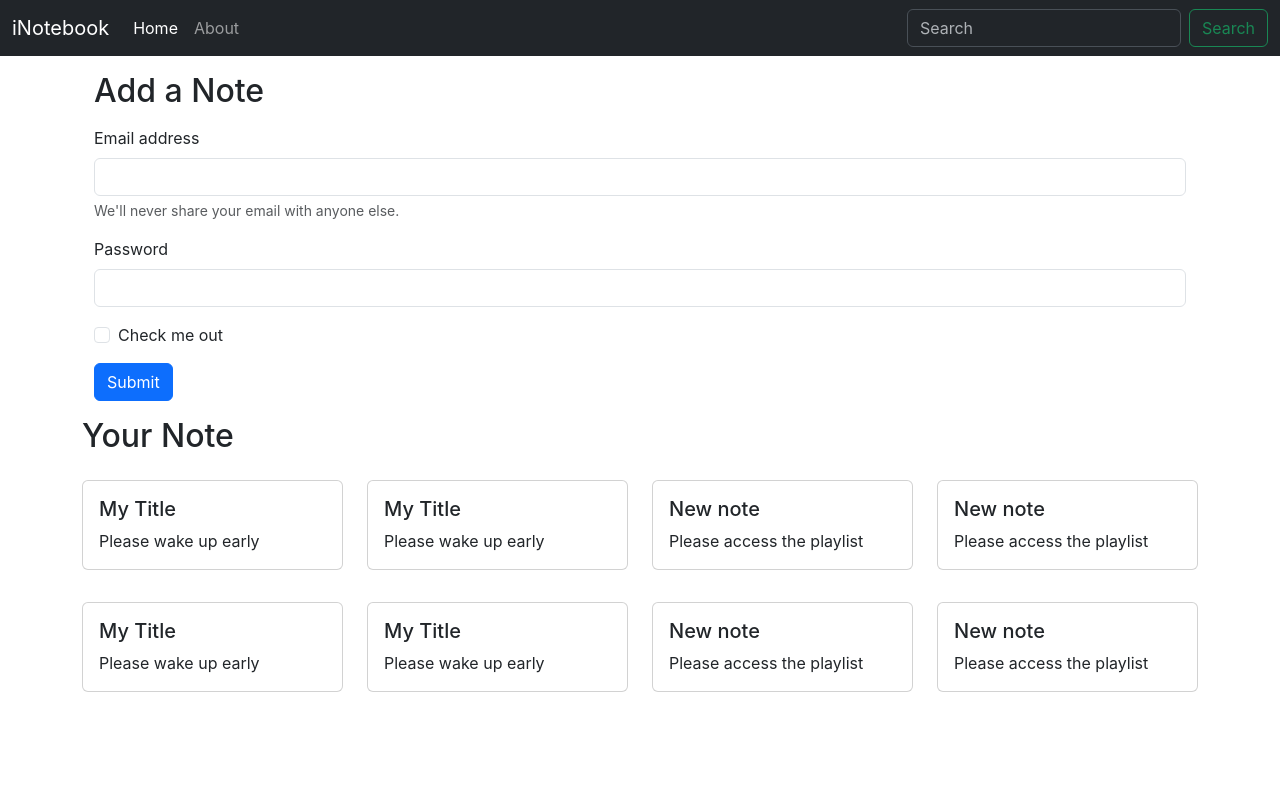
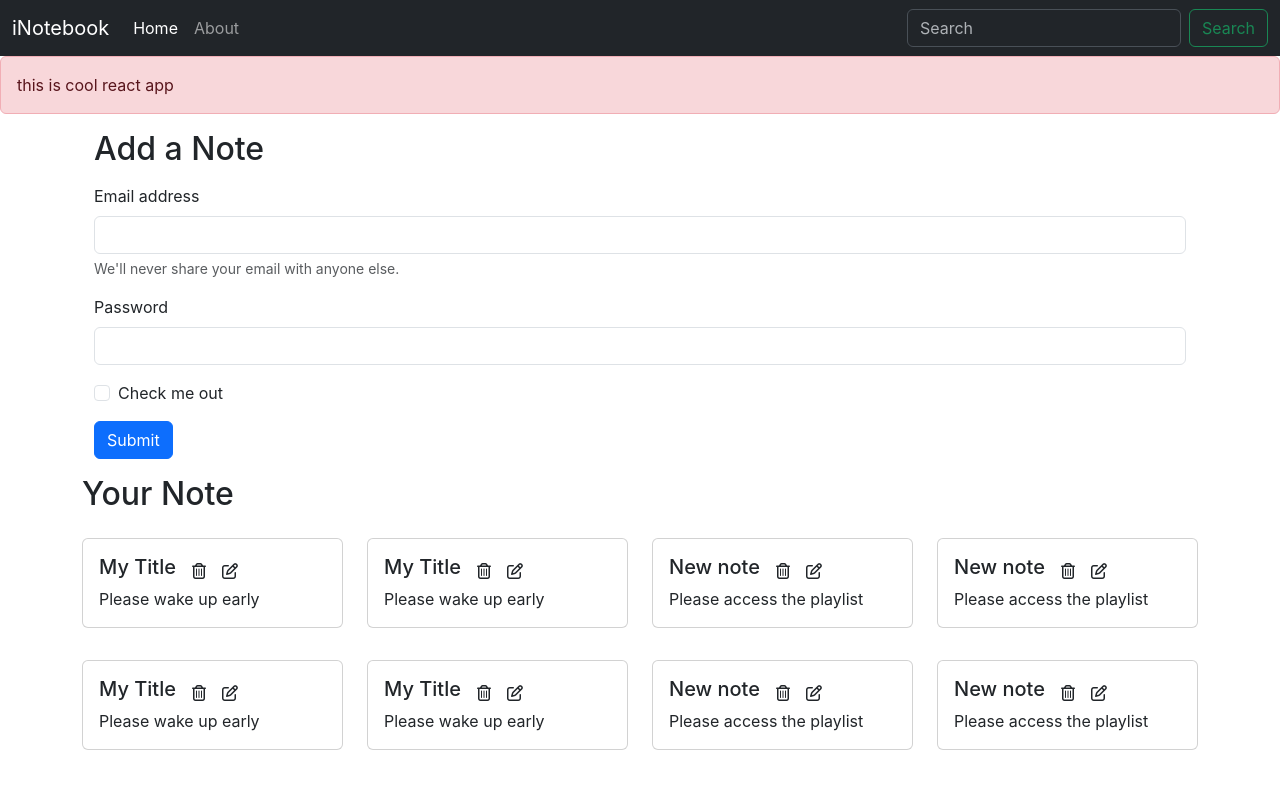
Before and after one commit to imyashsingh/iNoteBook, a React (Create React App) app in the folder clint/: page / in a window 1280 px wide. Shown: the top 788 px of the page. Built offline with nearby package versions, Linux system fonts and the light colour scheme.

Commit message:
added alert in frontend

```diff
--- a/clint/public/index.html
+++ b/clint/public/index.html
@@ -17,6 +17,7 @@
   <body>
     <noscript>You need to enable JavaScript to run this app.</noscript>
     <div id="root"></div>
+    <script src="https://kit.fontawesome.com/8b0d8b160f.js" crossorigin="anonymous"></script>
     <script src="https://cdn.jsdelivr.net/npm/bootstrap@5.3.0-alpha1/dist/js/bootstrap.bundle.min.js" integrity="sha384-w76AqPfDkMBDXo30jS1Sgez6pr3x5MlQ1ZAGC+nuZB+EYdgRZgiwxhTBTkF7CXvN" crossorigin="anonymous"></script>
   </body>
 </html>
--- a/clint/src/App.js
+++ b/clint/src/App.js
@@ -5,12 +5,14 @@ import Navbar from './components/Navbar';
 import Home from './components/Home';
 import About from './components/About';
 import NoteState from './context/notes/NoteState';
+import Alert from './components/Alert';
 
 function App() {
   return (
     <NoteState>
       <BrowserRouter >
         <Navbar/>
+        <Alert message="this is cool react app"/>
         <div className="container">
           <Routes>
             <Route path="/" element={<Home/>}/>
--- /dev/null
+++ b/clint/src/components/Alert.js
@@ -0,0 +1,12 @@
+import React from 'react'
+
+export const Alert = ({message}) => {
+  return (
+    <div class="alert alert-danger" role="alert">
+        {message}
+    </div>
+
+  )
+}
+
+export default Alert;
--- a/clint/src/components/Home.js
+++ b/clint/src/components/Home.js
@@ -10,17 +10,17 @@ const Home = () => {
         <h2>Add a Note</h2>
         <form className='my-3'>
           <div className="mb-3">
-            <label for="exampleInputEmail1" className="form-label">Email address</label>
+            <label htmlFor="exampleInputEmail1" className="form-label">Email address</label>
             <input type="email" className="form-control" id="exampleInputEmail1" aria-describedby="emailHelp"/>
             <div id="emailHelp" className="form-text">We'll never share your email with anyone else.</div>
           </div>
           <div className="mb-3">
-            <label for="exampleInputPassword1" className="form-label">Password</label>
+            <label htmlFor="exampleInputPassword1" className="form-label">Password</label>
             <input type="password" className="form-control" id="exampleInputPassword1"/>
           </div>
           <div className="mb-3 form-check">
             <input type="checkbox" className="form-check-input" id="exampleCheck1"/>
-            <label className="form-check-label" for="exampleCheck1">Check me out</label>
+            <label className="form-check-label" htmlFor="exampleCheck1">Check me out</label>
           </div>
           <button type="submit" className="btn btn-primary">Submit</button>
         </form>
--- a/clint/src/components/NoteItems.js
+++ b/clint/src/components/NoteItems.js
@@ -5,7 +5,11 @@ export const NoteItems = ({note}) => {
     <div className='col-md-3'>
         <div className="card my-3">
         <div className="card-body">
-            <h5 className="card-title">{note.title}</h5>
+            <div className="d-flex align-items-center">
+                <h5 className="card-title">{note.title}</h5>
+                <i className="fa-regular fa-trash-can mx-3"></i>
+                <i className="fa-regular fa-pen-to-square"></i>
+            </div>
             <p className="card-text">{note.description}</p>
 
         </div>
@@ -15,3 +19,5 @@ export const NoteItems = ({note}) => {
 
   )
 }
+
+export default NoteItems;
--- a/clint/src/components/Notes.js
+++ b/clint/src/components/Notes.js
@@ -8,7 +8,7 @@ const Notes = () => {
   return (
     <div className="row my-3">
         <h2>Your Note</h2>
-        {notes.map((note)=> {return <NoteItems note={note}/>})}
+        {notes.map((note)=> {return <NoteItems key ={note._id} note={note}/>})}
       </div>
   )
 }
--- a/clint/src/context/notes/NoteState.js
+++ b/clint/src/context/notes/NoteState.js
@@ -42,7 +42,7 @@ const NoteState = (props)=>{
           "__v": 0
         },
         {
-            "_id": "63eccc66500bfc5770c31633",
+            "_id": "63eccc66500bfc5770c31653",
             "user": "63ea1006291efe61762adc9a",
             "title": "My Title",
             "description": "Please wake up early",
@@ -51,7 +51,7 @@ const NoteState = (props)=>{
             "__v": 0
           },
           {
-            "_id": "63eccc6b500bfc5770c31635",
+            "_id": "63eccc6b500bfc5770c37635",
             "user": "63ea1006291efe61762adc9a",
             "title": "My Title",
             "description": "Please wake up early",
@@ -60,7 +60,7 @@ const NoteState = (props)=>{
             "__v": 0
           },
           {
-            "_id": "63ee0614713813639421ba9a",
+            "_id": "63ee0614713813639425ba9a",
             "user": "63ea1006291efe61762adc9a",
             "title": "New note",
             "description": "Please access the playlist",
@@ -69,7 +69,7 @@ const NoteState = (props)=>{
             "__v": 0
           },
           {
-            "_id": "63ee117e66497193b38c5085",
+            "_id": "63ee117e66497193b38c5095",
             "user": "63ea1006291efe61762adc9a",
             "title": "New note",
             "description": "Please access the playlist",
--- a/clint/src/index.css
+++ b/clint/src/index.css
@@ -11,3 +11,7 @@ code {
   font-family: source-code-pro, Menlo, Monaco, Consolas, 'Courier New',
     monospace;
 }
+
+i{
+  cursor : pointer;
+}
```
